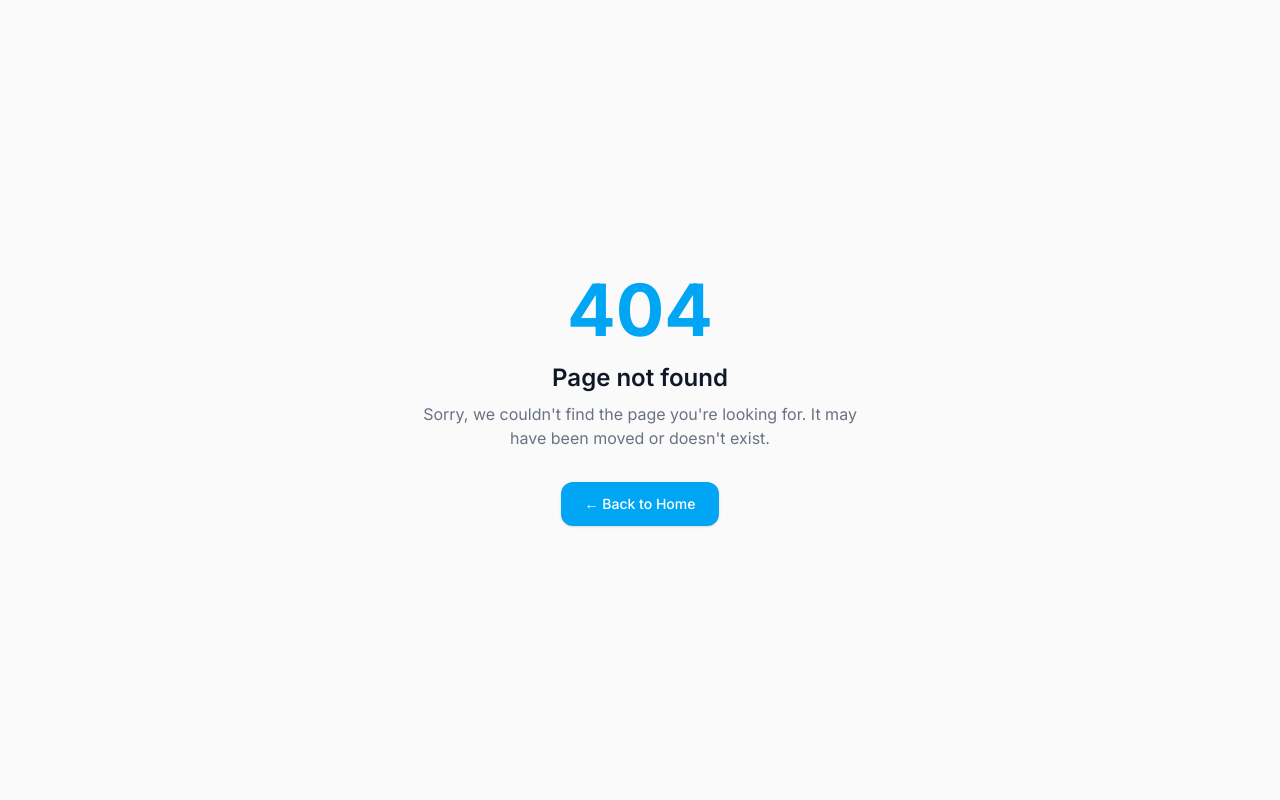
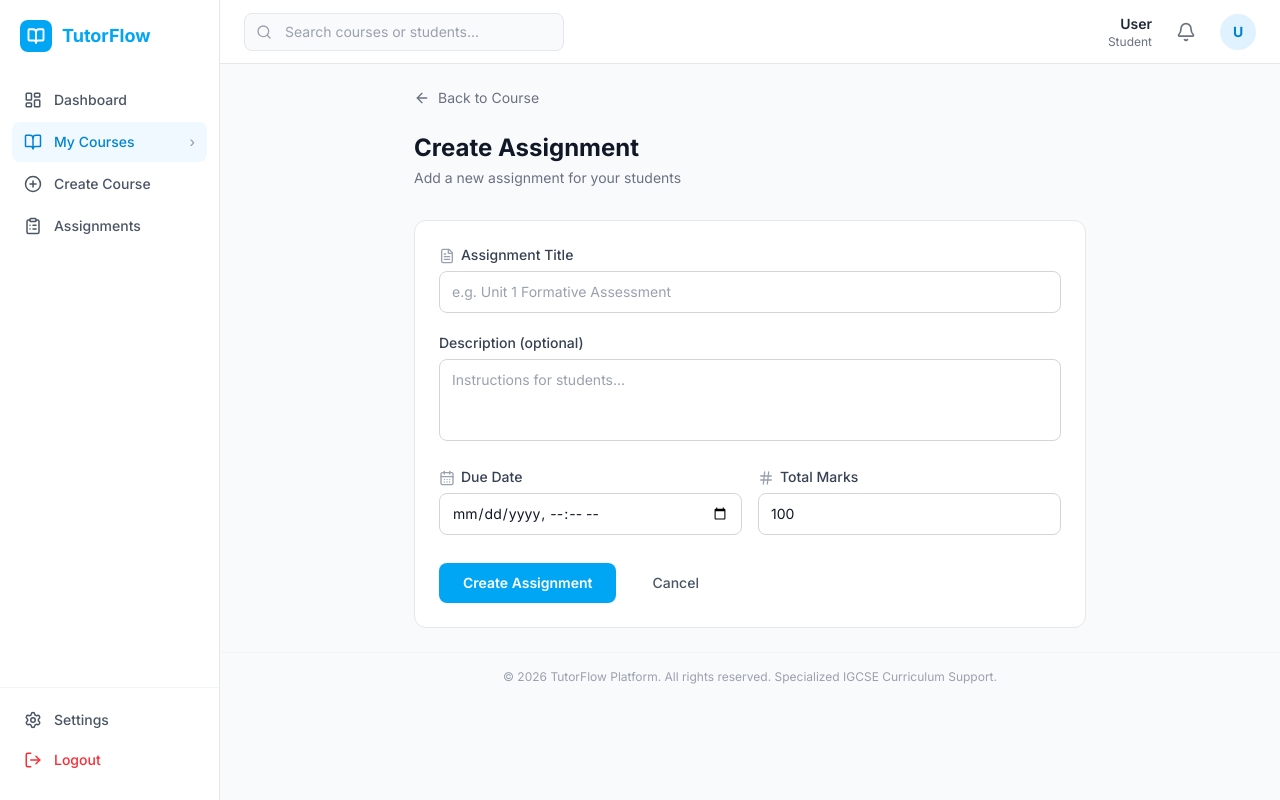
Before and after one commit to daviddG0231/tutorflow-2, a Next.js app: page /teacher/courses/1/assignments/new in a window 1280 px wide. Before the commit this address had no page. Built offline with nearby package versions, Linux system fonts and the light colour scheme; no server answers.

Commit message:
fix: empty modules/groups by default + create assignment page
- Modules list starts empty (add your own)
- Student groups start empty (add your own)
- New assignment creation page at /teacher/courses/[id]/assignments/new
- Title, description, due date, total marks form

```diff
--- /dev/null
+++ b/src/app/(dashboard)/teacher/courses/[courseId]/assignments/new/page.tsx
@@ -0,0 +1,144 @@
+'use client'
+
+import { useState } from 'react'
+import { useRouter, useParams } from 'next/navigation'
+import { ArrowLeft, Loader2, CalendarDays, FileText, Hash } from 'lucide-react'
+
+export default function NewAssignmentPage() {
+  const router = useRouter()
+  const params = useParams()
+  const courseId = params.courseId as string
+
+  const [title, setTitle] = useState('')
+  const [description, setDescription] = useState('')
+  const [dueDate, setDueDate] = useState('')
+  const [totalMarks, setTotalMarks] = useState('100')
+  const [loading, setLoading] = useState(false)
+  const [error, setError] = useState('')
+
+  const handleSubmit = async (e: React.FormEvent) => {
+    e.preventDefault()
+    if (!title.trim()) { setError('Title is required'); return }
+    if (!dueDate) { setError('Due date is required'); return }
+
+    setError('')
+    setLoading(true)
+    try {
+      const res = await fetch('/api/assignments', {
+        method: 'POST',
+        headers: { 'Content-Type': 'application/json' },
+        body: JSON.stringify({
+          courseId,
+          title: title.trim(),
+          description: description.trim() || undefined,
+          dueDate: new Date(dueDate).toISOString(),
+          totalMarks: parseInt(totalMarks) || 100,
+        }),
+      })
+      if (!res.ok) {
+        const data = await res.json().catch(() => ({}))
+        setError(data.error || 'Failed to create assignment')
+        return
+      }
+      router.push(`/teacher/courses/${courseId}`)
+      router.refresh()
+    } catch {
+      setError('Network error. Please try again.')
+    } finally {
+      setLoading(false)
+    }
+  }
+
+  return (
+    <div className="max-w-2xl mx-auto">
+      <button onClick={() => router.back()} className="flex items-center gap-2 text-sm text-gray-500 hover:text-gray-700 mb-6">
+        <ArrowLeft className="w-4 h-4" /> Back to Course
+      </button>
+
+      <h1 className="text-2xl font-bold text-gray-900 mb-1">Create Assignment</h1>
+      <p className="text-gray-500 text-sm mb-8">Add a new assignment for your students</p>
+
+      {error && (
+        <div className="mb-6 p-3 bg-red-50 border border-red-200 rounded-xl text-sm text-red-600">
+          ⚠️ {error}
+        </div>
+      )}
+
+      <form onSubmit={handleSubmit} className="bg-white rounded-xl border border-gray-200 p-6 space-y-5">
+        <div>
+          <label className="block text-sm font-medium text-gray-700 mb-1.5">
+            <FileText className="w-4 h-4 inline mr-1.5 text-gray-400" />
+            Assignment Title
+          </label>
+          <input
+            type="text"
+            value={title}
+            onChange={(e) => setTitle(e.target.value)}
+            placeholder="e.g. Unit 1 Formative Assessment"
+            className="w-full px-3 py-2.5 border border-gray-300 rounded-lg text-sm text-gray-900 placeholder:text-gray-400 focus:ring-2 focus:ring-sky-500 focus:border-sky-500 outline-none"
+            required
+          />
+        </div>
+
+        <div>
+          <label className="block text-sm font-medium text-gray-700 mb-1.5">Description (optional)</label>
+          <textarea
+            rows={3}
+            value={description}
+            onChange={(e) => setDescription(e.target.value)}
+            placeholder="Instructions for students..."
+            className="w-full px-3 py-2.5 border border-gray-300 rounded-lg text-sm text-gray-900 placeholder:text-gray-400 focus:ring-2 focus:ring-sky-500 focus:border-sky-500 outline-none resize-none"
+          />
+        </div>
+
+        <div className="grid grid-cols-2 gap-4">
+          <div>
+            <label className="block text-sm font-medium text-gray-700 mb-1.5">
+              <CalendarDays className="w-4 h-4 inline mr-1.5 text-gray-400" />
+              Due Date
+            </label>
+            <input
+              type="datetime-local"
+              value={dueDate}
+              onChange={(e) => setDueDate(e.target.value)}
+              className="w-full px-3 py-2.5 border border-gray-300 rounded-lg text-sm text-gray-900 focus:ring-2 focus:ring-sky-500 focus:border-sky-500 outline-none"
+              required
+            />
+          </div>
+          <div>
+            <label className="block text-sm font-medium text-gray-700 mb-1.5">
+              <Hash className="w-4 h-4 inline mr-1.5 text-gray-400" />
+              Total Marks
+            </label>
+            <input
+              type="number"
+              value={totalMarks}
+              onChange={(e) => setTotalMarks(e.target.value)}
+              min="1"
+              max="1000"
+              className="w-full px-3 py-2.5 border border-gray-300 rounded-lg text-sm text-gray-900 focus:ring-2 focus:ring-sky-500 focus:border-sky-500 outline-none"
+            />
+          </div>
+        </div>
+
+        <div className="flex items-center gap-3 pt-2">
+          <button
+            type="submit"
+            disabled={loading}
+            className="px-6 py-2.5 bg-sky-500 hover:bg-sky-600 text-white rounded-lg text-sm font-semibold transition-colors disabled:opacity-50 flex items-center gap-2"
+          >
+            {loading && <Loader2 className="w-4 h-4 animate-spin" />}
+            Create Assignment
+          </button>
+          <button
+            type="button"
+            onClick={() => router.back()}
+            className="px-6 py-2.5 text-gray-600 hover:text-gray-800 text-sm font-medium"
+          >
+            Cancel
+          </button>
+        </div>
+      </form>
+    </div>
+  )
+}
--- a/src/app/(dashboard)/teacher/courses/new/page.tsx
+++ b/src/app/(dashboard)/teacher/courses/new/page.tsx
@@ -21,11 +21,7 @@ interface Module {
   resources: number;
 }
 
-const defaultModules: Module[] = [
-  { name: 'Cell Structure & Organization', resources: 0 },
-  { name: 'Movement In & Out of Cells', resources: 0 },
-  { name: 'Biological Molecules', resources: 0 },
-];
+const defaultModules: Module[] = [];
 
 interface StudentGroup {
   label: string;
@@ -43,11 +39,7 @@ export default function CreateCoursePage() {
   const [editingName, setEditingName] = useState('');
   const [newModuleName, setNewModuleName] = useState('');
   const [showAddInput, setShowAddInput] = useState(false);
-  const [groups, setGroups] = useState<StudentGroup[]>([
-    { label: 'Year 11 - Biology Alpha', checked: true },
-    { label: 'Year 11 - Biology Beta', checked: true },
-    { label: 'IGCSE Fast-Track Summer', checked: false },
-  ]);
+  const [groups, setGroups] = useState<StudentGroup[]>([]);
   const [newGroupName, setNewGroupName] = useState('');
   const [showAddGroup, setShowAddGroup] = useState(false);
   const [editingGroupIdx, setEditingGroupIdx] = useState<number | null>(null);
```
